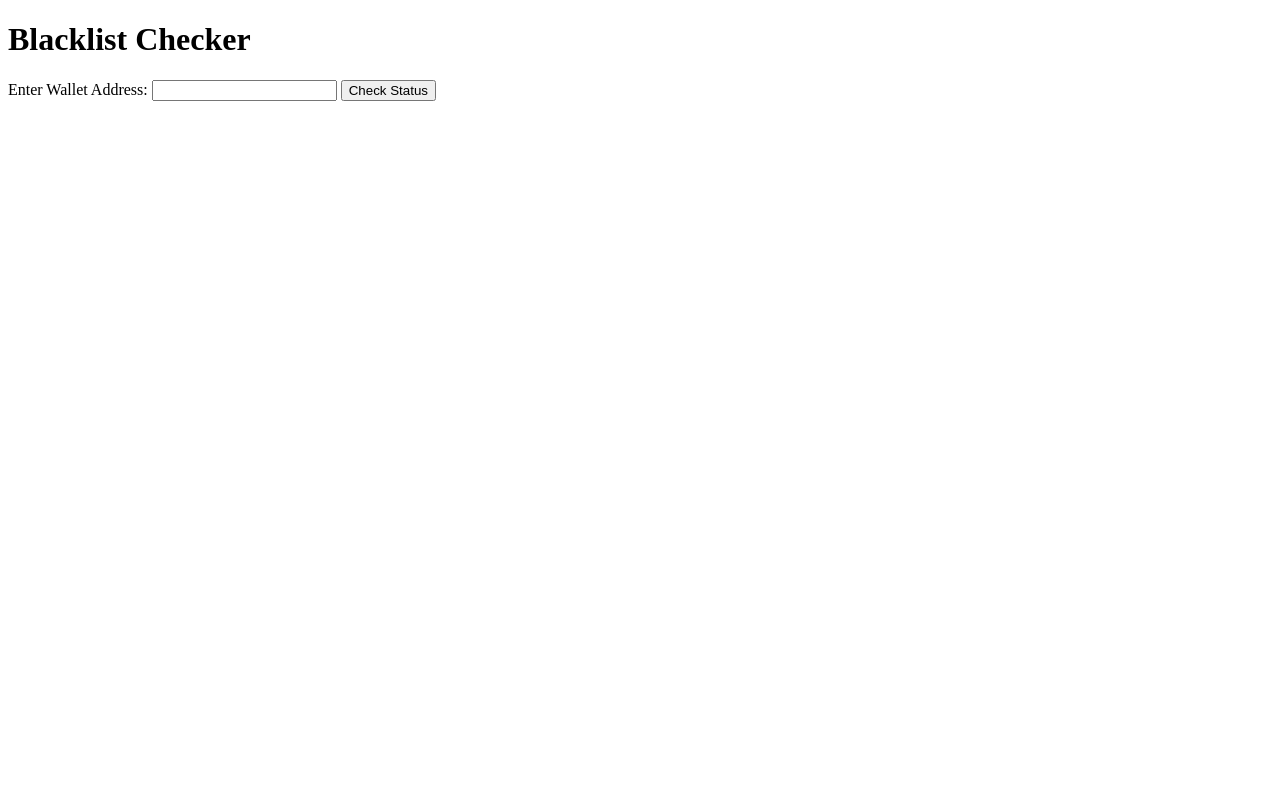
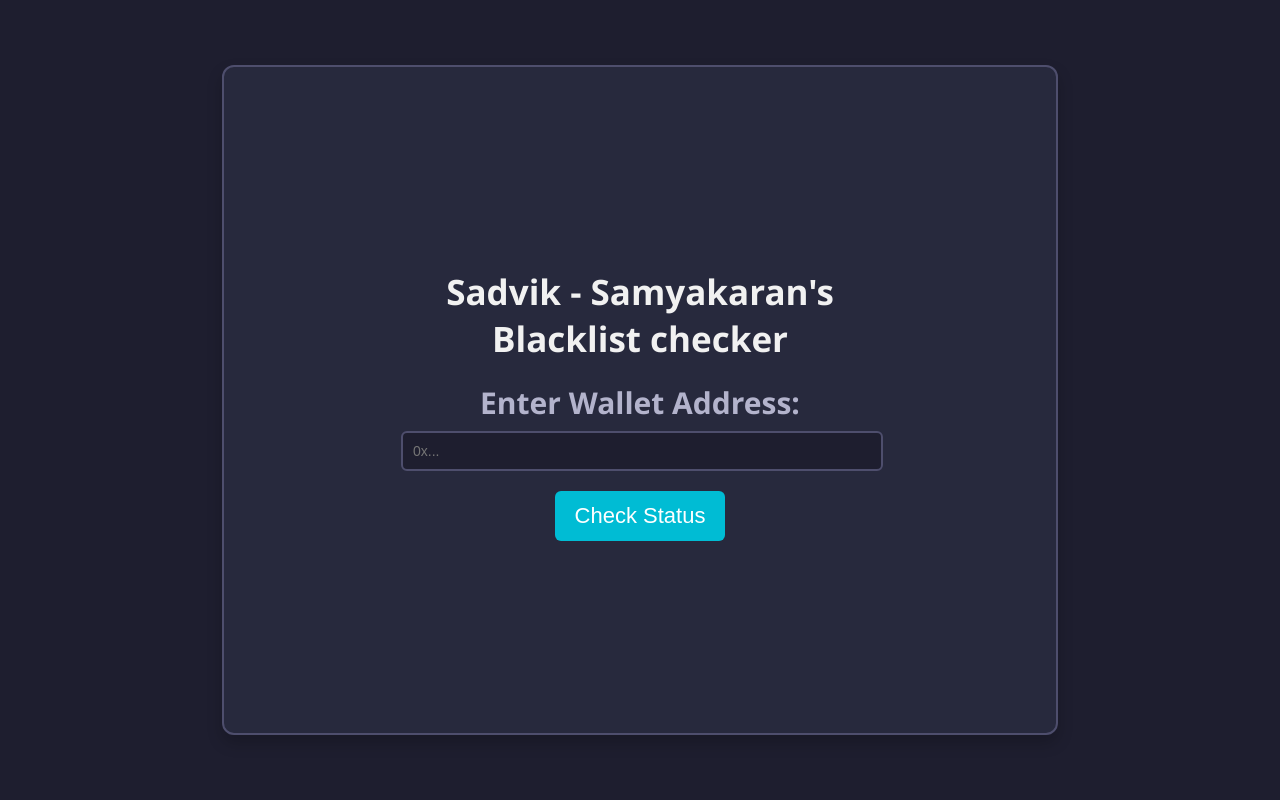
Before and after one commit to LAKSHYA1509/Samyakarna, a Flask app: page /buri in a window 1280 px wide. Run offline with Flask 3, Linux system fonts and the light colour scheme.

Commit message:
Frontend improved

```diff
--- a/templates/buri.html
+++ b/templates/buri.html
@@ -4,17 +4,116 @@
     <meta charset="UTF-8">
     <meta name="viewport" content="width=device-width, initial-scale=1.0">
     <title>Blacklist Checker</title>
+    <style>
+        /* General body styling */
+        body {
+            font-family: 'Segoe UI', Tahoma, Geneva, Verdana, sans-serif;
+            background-color: #1e1e2f;
+            display: flex;
+            justify-content: center;
+            align-items: center;
+            height: 100vh;
+            margin: 0;
+            color: #ffffff;
+        }
+
+        /* Container for the form */
+        .container {
+            background-color: #27293d;
+            padding: 177px;
+            border-radius: 12px;
+            box-shadow: 0 8px 16px rgba(0, 0, 0, 0.2);
+            max-width: 478px;
+            width: 100%;
+            text-align: center;
+            border: 2px solid #4e4e6d;
+        }
+
+        /* Title styling */
+        h1 {
+            font-size: 35px;
+            margin-bottom: 20px;
+            color: #f1f1f1;
+        }
+
+        /* Label styling */
+        label {
+            display: block;
+            margin-bottom: 8px;
+            font-weight: bold;
+            color: #b3b3cc;
+            font-size: 30px;
+        }
+
+        /* Input field styling */
+        input[type="text"] {
+            width: calc(100% - 20px);
+            padding: 10px;
+            margin-bottom: 20px;
+            border: 2px solid #4e4e6d;
+            border-radius: 6px;
+            background-color: #1e1e2f;
+            color: #f1f1f1;
+            font-size: 14px;
+            outline: none;
+            transition: border-color 0.3s;
+        }
+
+        input[type="text"]:focus {
+            border-color: #00bcd4;
+        }
+
+        /* Button styling */
+        button {
+            padding: 12px 20px;
+            background-color: #00bcd4;
+            color: #ffffff;
+            border: none;
+            border-radius: 6px;
+            font-size: 22px;
+            cursor: pointer;
+            transition: background-color 0.3s, transform 0.2s;
+        }
+
+        button:hover {
+            background-color: #0097a7;
+            transform: scale(1.05);
+        }
+
+        /* Status message styling */
+        #status {
+            margin-top: 15px;
+            font-size: 14px;
+            font-weight: bold;
+        }
+
+        /* Specific styles for risk messages */
+        .status-safe {
+            color: #4caf50;
+        }
+
+        .status-warning {
+            color: #ffa726;
+        }
+
+        .status-danger {
+            color: #f44336;
+        }
+    </style>
 </head>
 <body>
-    <h1>Blacklist Checker</h1>
-    <form id="blacklist-form">
-        <label for="wallet_address">Enter Wallet Address:</label>
-        <input type="text" id="wallet_address" name="wallet_address" required>
-        <button type="button" onclick="checkBlacklist()">Check Status</button>
-    </form>
-    <p id="status"></p>
+    <div class="container">
+        <h1>Sadvik - Samyakaran's Blacklist checker</h1>
+        <form id="blacklist-form">
+            <label for="wallet_address">Enter Wallet Address:</label>
+            <input type="text" id="wallet_address" name="wallet_address" placeholder="0x..." required>
+            <button type="button" onclick="checkBlacklist()">Check Status</button>
+        </form>
+        <p id="status"></p>
+    </div>
 
     <script>
+        // The JS code remains unchanged as per your request
         function checkBlacklist() {
             const address = document.getElementById('wallet_address').value;
 
@@ -34,19 +133,25 @@
                     const riskScore = data.risk_score;
                     const indicators = data.risk_indicators.map(ind => ind.indicator.name).join(', ');
                     statusElement.innerText = `Risk Score: ${riskScore}. Risk Indicators: ${indicators}`;
-                    statusElement.style.color = 'green';
 
-                    if (riskScore > 0) {
+                    if (riskScore === 0) {
+                        statusElement.className = 'status-safe';
+                    } else if (riskScore < 5) {
+                        statusElement.className = 'status-warning';
+                    } else {
+                        statusElement.className = 'status-danger';
                         speakScammedAlert();
                     }
                 } else {
                     statusElement.innerText = data.message;
-                    statusElement.style.color = 'orange';
+                    statusElement.className = 'status-warning';
                 }
             })
             .catch(error => {
                 console.error('Error:', error);
-                document.getElementById('status').innerText = 'Given Account is not possessed with any type of SCAM';
+                const statusElement = document.getElementById('status');
+                statusElement.innerText = 'Given Account is not possessed with any type of SCAM';
+                statusElement.className = 'status-safe';
             });
         }
 
```
